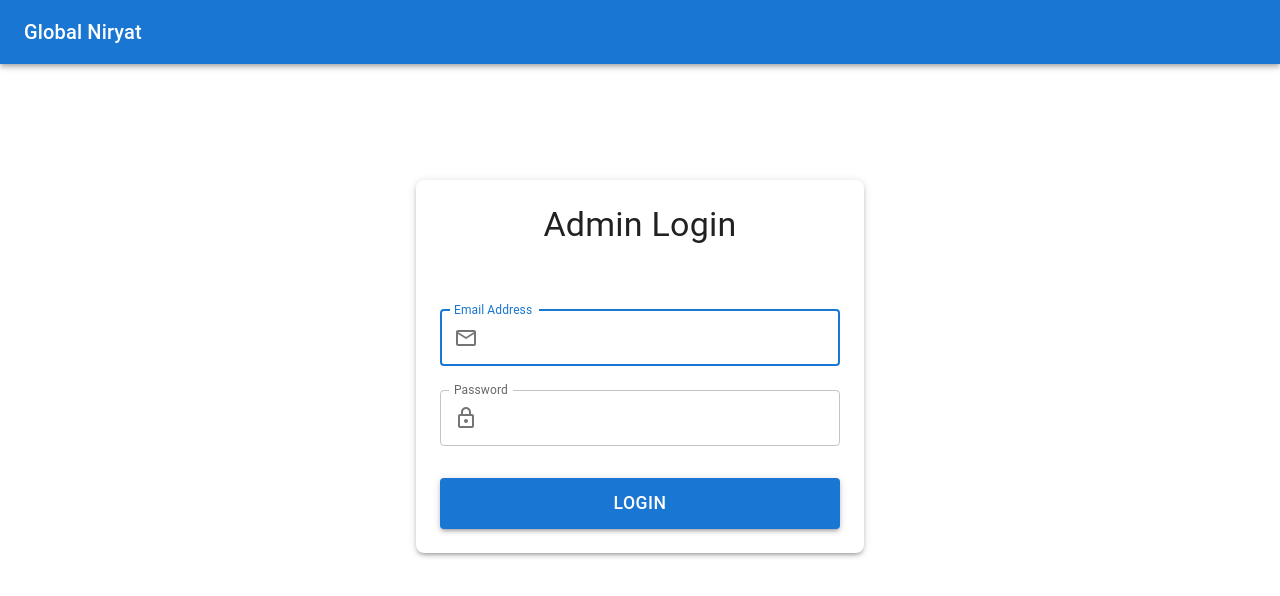
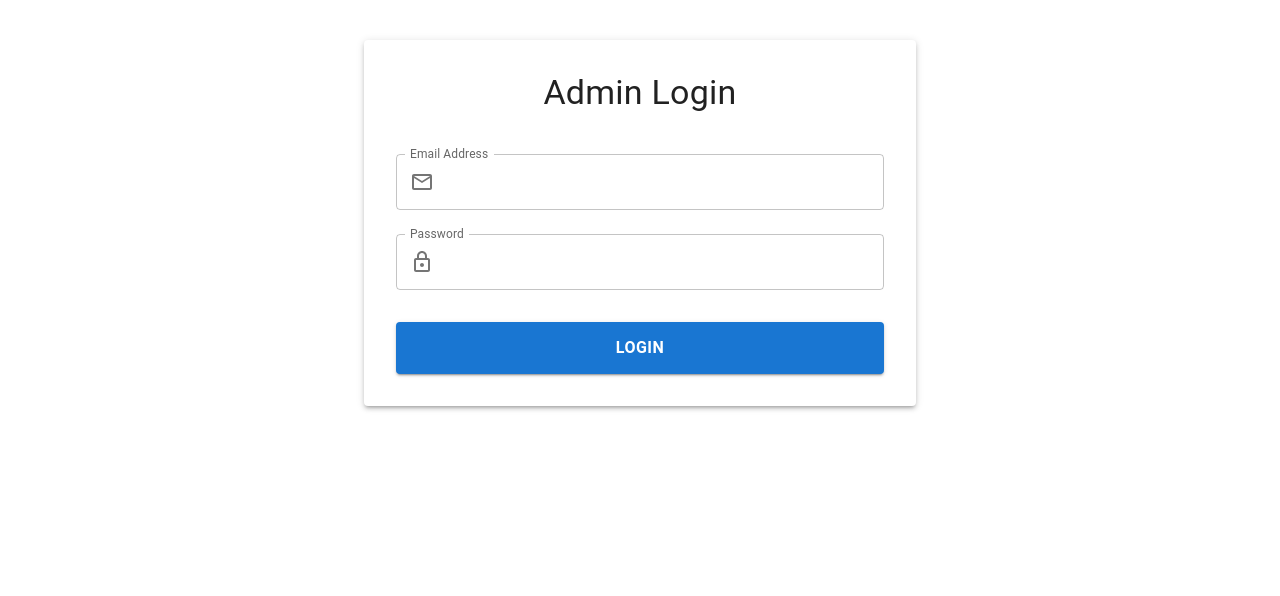
Before and after one commit to AjinkyaBhagat/GlobalNiryatAdmin, a React (Vite) app in the folder GlobalNiryatAdmin/: page / in a window 1280 px wide. Shown: the top 596 px of the page. Built offline with nearby package versions, Linux system fonts and the light colour scheme.

Commit message:
Implemented protected routes.

```diff
--- a/GlobalNiryatAdmin/src/App.css
+++ b/GlobalNiryatAdmin/src/App.css
@@ -2,7 +2,7 @@
   display: flex;
   flex-direction: column;
   width: 100%;
-  height: 100%;
+  height: 100vh;
   background-color: white;
   color: black;
 }
--- a/GlobalNiryatAdmin/src/api/auth.ts
+++ b/GlobalNiryatAdmin/src/api/auth.ts
@@ -0,0 +1,13 @@
+export const login = async (email: string, password: string) => {
+  const response = await fetch("http://localhost:3000/api/auth/login", {
+    method: "POST",
+    headers: { "Content-Type": "application/json" },
+    body: JSON.stringify({ email, password }),
+  });
+
+  if (!response.ok) {
+    throw new Error("Invalid credentials");
+  }
+
+  return await response.json();
+};
--- a/GlobalNiryatAdmin/src/components/common/AdminLoginForm.tsx
+++ b/GlobalNiryatAdmin/src/components/common/AdminLoginForm.tsx
@@ -1,6 +1,8 @@
 import React from "react";
 import { Formik, Field, Form } from "formik";
 import * as Yup from "yup";
+import { login } from "../../api/auth"; // Import the API function
+import { useAuth } from "../../hooks/useAuth"; // Import the auth hook
 import {
   TextField,
   Button,
@@ -8,97 +10,42 @@ import {
   Container,
   Paper,
   InputAdornment,
-  Alert,
 } from "@mui/material";
-import { LockOutlined, EmailOutlined } from "@mui/icons-material";
-import axios from "axios";
-import { useNavigate } from "react-router-dom"; // React Router for navigation
-
-// Yup validation schema for the form
-const validationSchema = Yup.object({
-  email: Yup.string()
-    .email("Invalid email address")
-    .required("Email is required"),
-  password: Yup.string()
-    .min(6, "Password must be at least 6 characters")
-    .required("Password is required"),
-});
+import { EmailOutlined, LockOutlined } from "@mui/icons-material";
 
 const AdminLoginForm: React.FC = () => {
-  const navigate = useNavigate(); // React Router navigate hook for redirection
-  const [errorMessage, setErrorMessage] = React.useState<string>("");
+  const { login: handleLogin } = useAuth();
 
-  // Initial values for Formik
-  const initialValues = {
-    email: "",
-    password: "",
-  };
+  // Yup validation schema
+  const validationSchema = Yup.object({
+    email: Yup.string().email("Invalid email").required("Email is required"),
+    password: Yup.string()
+      .min(6, "Password must be at least 6 characters")
+      .required("Password is required"),
+  });
 
-  // Handle form submission
   const handleSubmit = async (values: { email: string; password: string }) => {
     try {
-      // Make API call to Node.js backend for login
-      const response = await axios.post(
-        "http://localhost:3000/api/auth/login",
-        {
-          email: values.email,
-          password: values.password,
-        }
-      );
-
-      if (response.status === 200) {
-        // Store token in localStorage or sessionStorage
-        localStorage.setItem("authToken", response.data.token);
-
-        // Navigate to the dashboard on successful login
-        alert("Login successful!");
-        navigate("/dashboard"); // Navigate to the dashboard page
-      }
-    } catch (error: any) {
-      // Handle errors (e.g., invalid credentials, server errors)
-      setErrorMessage("Invalid login credentials. Please try again.");
+      const response = await login(values.email, values.password); // Simulated API call
+      handleLogin(response.token); // Save token via useAuth
+      window.location.replace("/dashboard"); // Navigate to dashboard
+    } catch (error) {
+      alert("Login failed. Please check your credentials.");
     }
   };
 
   return (
-    <Container
-      sx={{
-        display: "flex",
-        justifyContent: "center",
-        alignItems: "center",
-        padding: 2,
-        marginTop: "20px",
-      }}
-    >
-      <Paper
-        sx={{
-          padding: 3,
-          width: "100%",
-          maxWidth: 400,
-          display: "flex",
-          flexDirection: "column",
-          gap: 3,
-          boxShadow: 3,
-          borderRadius: 2,
-        }}
-      >
-        <Typography variant="h4" component="h1" align="center" sx={{ mb: 3 }}>
+    <Container maxWidth="sm" sx={{ mt: 5 }}>
+      <Paper sx={{ p: 4, boxShadow: 3 }}>
+        <Typography variant="h4" align="center" sx={{ mb: 3 }}>
           Admin Login
         </Typography>
-
-        {/* Display error message if login fails */}
-        {errorMessage && (
-          <Alert severity="error" sx={{ marginBottom: 2 }}>
-            {errorMessage}
-          </Alert>
-        )}
-
         <Formik
-          initialValues={initialValues}
+          initialValues={{ email: "", password: "" }}
           validationSchema={validationSchema}
           onSubmit={handleSubmit}
         >
-          {({ touched, errors, handleChange, values }) => (
+          {({ errors, touched }) => (
             <Form>
               {/* Email Field */}
               <Field
@@ -107,12 +54,9 @@ const AdminLoginForm: React.FC = () => {
                 label="Email Address"
                 variant="outlined"
                 fullWidth
-                autoFocus
                 margin="normal"
-                value={values.email}
-                onChange={handleChange}
+                helperText={touched.email && errors.email}
                 error={touched.email && Boolean(errors.email)}
-                helperText={touched.email && errors.email}
                 InputProps={{
                   startAdornment: (
                     <InputAdornment position="start">
@@ -131,10 +75,8 @@ const AdminLoginForm: React.FC = () => {
                 variant="outlined"
                 fullWidth
                 margin="normal"
-                value={values.password}
-                onChange={handleChange}
+                helperText={touched.password && errors.password}
                 error={touched.password && Boolean(errors.password)}
-                helperText={touched.password && errors.password}
                 InputProps={{
                   startAdornment: (
                     <InputAdornment position="start">
@@ -151,14 +93,10 @@ const AdminLoginForm: React.FC = () => {
                 color="primary"
                 fullWidth
                 sx={{
-                  padding: "10px 0",
-                  marginTop: 3,
-                  fontSize: "1.1rem",
-                  boxShadow: 3,
-                  "&:hover": {
-                    backgroundColor: "#1976d2",
-                    boxShadow: 6,
-                  },
+                  mt: 3,
+                  py: 1.5,
+                  fontWeight: "bold",
+                  fontSize: "1rem",
                 }}
               >
                 Login
--- a/GlobalNiryatAdmin/src/components/layout/Layout.tsx
+++ b/GlobalNiryatAdmin/src/components/layout/Layout.tsx
@@ -1,21 +1,25 @@
 import React from "react";
 import { Box } from "@mui/material";
-import Header from "./Header"; // Updated Header with Logout
-import { Outlet } from "react-router-dom";
+import Header from "./Header";
+import { Outlet, Navigate } from "react-router-dom";
+import { useAuth } from "../../hooks/useAuth";
 
-type LayoutProps = {
-  children?: React.ReactNode;
-};
+const Layout: React.FC = () => {
+  const { isAuthenticated } = useAuth();
 
-const Layout: React.FC<LayoutProps> = ({ children }) => {
+  if (isAuthenticated === null) {
+    return <div>Loading...</div>;
+  }
+
+  if (!isAuthenticated) {
+    return <Navigate to="/" replace />;
+  }
+
   return (
     <Box sx={{ display: "flex", flexDirection: "column", minHeight: "100vh" }}>
-      {/* Header */}
-      <Header /> {/* Header with conditional Logout functionality */}
-      {/* Main content */}
-      <Box sx={{ flexGrow: 1, padding: 2, marginTop: "64px" }}>
-        {/* Render children or Outlet for nested routes */}
-        {children || <Outlet />}
+      <Header />
+      <Box sx={{ flexGrow: 1, padding: 2, mt: 6 }}>
+        <Outlet />
       </Box>
     </Box>
   );
--- a/GlobalNiryatAdmin/src/hooks/useAuth.ts
+++ b/GlobalNiryatAdmin/src/hooks/useAuth.ts
@@ -0,0 +1,22 @@
+import { useState, useEffect } from "react";
+
+export const useAuth = () => {
+  const [isAuthenticated, setIsAuthenticated] = useState<boolean | null>(null); // Use null for initial state
+
+  useEffect(() => {
+    const token = localStorage.getItem("authToken");
+    setIsAuthenticated(!!token); // Set true if token exists, otherwise false
+  }, []);
+
+  const login = (token: string) => {
+    localStorage.setItem("authToken", token);
+    setIsAuthenticated(true);
+  };
+
+  const logout = () => {
+    localStorage.removeItem("authToken");
+    setIsAuthenticated(false);
+  };
+
+  return { isAuthenticated, login, logout };
+};
--- /dev/null
+++ b/GlobalNiryatAdmin/src/routes/PrivateRoute.tsx
@@ -0,0 +1,25 @@
+import React from "react";
+import { Navigate } from "react-router-dom";
+import { useAuth } from "../hooks/useAuth";
+
+interface PrivateRouteProps {
+  children: React.ReactNode;
+}
+
+const PrivateRoute: React.FC<PrivateRouteProps> = ({ children }) => {
+  const { isAuthenticated } = useAuth();
+
+  if (isAuthenticated === null) {
+    // Show a loading spinner or placeholder while checking authentication
+    return <div>Loading...</div>;
+  }
+
+  if (!isAuthenticated) {
+    // Redirect to login if not authenticated
+    return <Navigate to="/" replace />;
+  }
+
+  return <>{children}</>;
+};
+
+export default PrivateRoute;
--- a/GlobalNiryatAdmin/src/routes/index.tsx
+++ b/GlobalNiryatAdmin/src/routes/index.tsx
@@ -3,15 +3,25 @@ import { BrowserRouter as Router, Route, Routes } from "react-router-dom";
 import Login from "../pages/Login/Login";
 import Dashboard from "../pages/Dashboard/Dashboard";
 import Layout from "../components/layout/Layout";
+import PrivateRoute from "./PrivateRoute";
 
 const AppRoutes: React.FC = () => {
   return (
     <Router>
       <Routes>
-        {/* Layout wraps around the protected routes */}
+        {/* Public Route */}
+        <Route path="/" element={<Login />} />
+
+        {/* Protected Routes */}
         <Route element={<Layout />}>
-          <Route path="/" element={<Login />} />
-          <Route path="/dashboard" element={<Dashboard />} />
+          <Route
+            path="/dashboard"
+            element={
+              <PrivateRoute>
+                <Dashboard />
+              </PrivateRoute>
+            }
+          />
         </Route>
       </Routes>
     </Router>
```
Also changed, not shown: GlobalNiryatAdmin/src/components/ProtectedRoute.tsx (+13 -0 lines).
